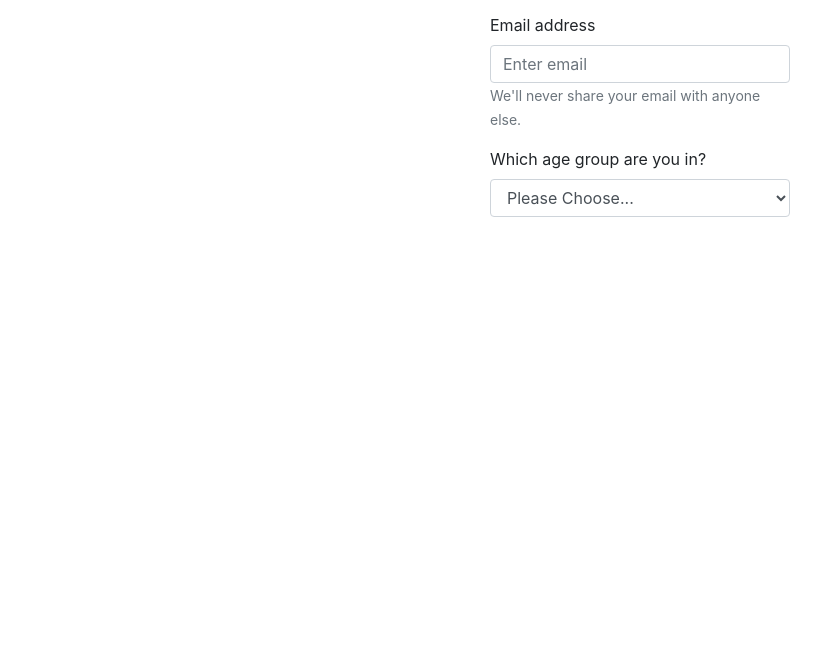
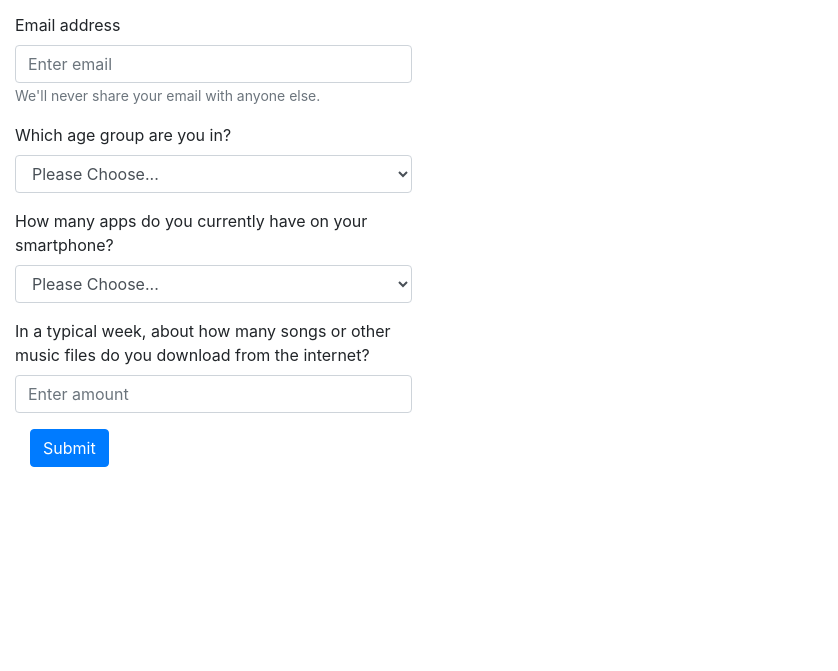
Before and after one commit to michaelwestcohaesus/michaelwestcohaesus.github.io, a plain HTML site: page index.html in a window 1280 px wide. Shown: the part 129-800 px from the top of the page, without its empty margins (0-838 px from the left). Drawn offline with nearby package versions, Linux system fonts and the light colour scheme.

Commit message:
Added more questions and centered

```diff
--- a/index.html
+++ b/index.html
@@ -4,9 +4,11 @@
 	<title>Michael's Questionnaire</title>
   <link rel="stylesheet" href="https://maxcdn.bootstrapcdn.com/bootstrap/4.0.0-alpha.2/css/bootstrap.min.css" integrity="sha384-y3tfxAZXuh4HwSYylfB+J125MxIs6mR5FOHamPBG064zB+AFeWH94NdvaCBm8qnd" crossorigin="anonymous">
 </head>
+  <div class="col-sm-4">
+  </div>
 
-  <div class="col-sm-12">
-  <form style="margin: 0 auto;width:300px;">
+  <div class="col-sm-4">
+    <form>
     <h1>Questionnaire</h1>
     <fieldset class="form-group">
       <label for="exampleInputName" class="control-label">First Name</label>
@@ -19,7 +21,7 @@
     </fieldset>
     <fieldset class="form-group">
       <label for="exampleSelect1">Which age group are you in?</label>
-    <select class="form-control" id="exampleSelect1" placeholder="Enter age group">
+      <select class="form-control" id="exampleSelect1">
         <option value="" disabled selected hidden>Please Choose...</option>
         <option>Under 18</option>
         <option>19 - 24</option>
@@ -27,10 +29,32 @@
         <option>31 - 36</option>
         <option>37 and over</option>
       </select>
-  </form>
-  </div>
+    </fieldset>
+    <fieldset class="form-group">
+      <label for="exampleSelect1">How many apps do you currently have on your smartphone?</label>
+      <select class="form-control" id="exampleSelect1">
+        <option value="" disabled selected hidden>Please Choose...</option>
+        <option>0 - 4</option>
+        <option>5 - 9</option>
+        <option>10 - 19</option>
+        <option>20 or more</option>
+      </select>
+    </fieldset>
+    <fieldset class="form-group">
+      <label for="exampleInputName" class="control-label">In a typical week, about how many songs or other music files do you download from the internet?</label>
+      <input type="number" class="form-control" id="exampleInputNumber" placeholder="Enter amount" min="0" max="10000">
+    </fieldset>
 
 
+  <div class="col-sm-4">
+  </div>
+    <div class="col-sm-4">
+          <button type="submit" class="btn btn-primary">Submit</button>
+    </div>
+  <div class="col-sm-4">
+  </form>
+
+  </div>
 
 <script src="https://ajax.googleapis.com/ajax/libs/jquery/2.1.4/jquery.min.js"></script>
 <script src="https://maxcdn.bootstrapcdn.com/bootstrap/4.0.0-alpha.2/js/bootstrap.min.js" integrity="sha384-vZ2WRJMwsjRMW/8U7i6PWi6AlO1L79snBrmgiDpgIWJ82z8eA5lenwvxbMV1PAh7" crossorigin="anonymous"></script>
```
Lines whose indentation alone changed are shown as unchanged.
